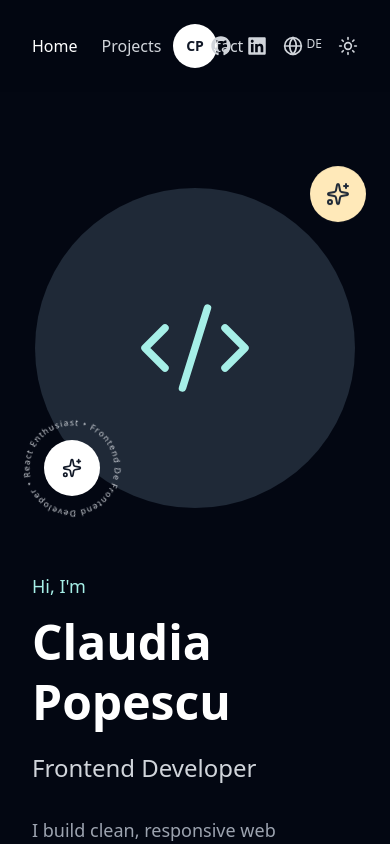
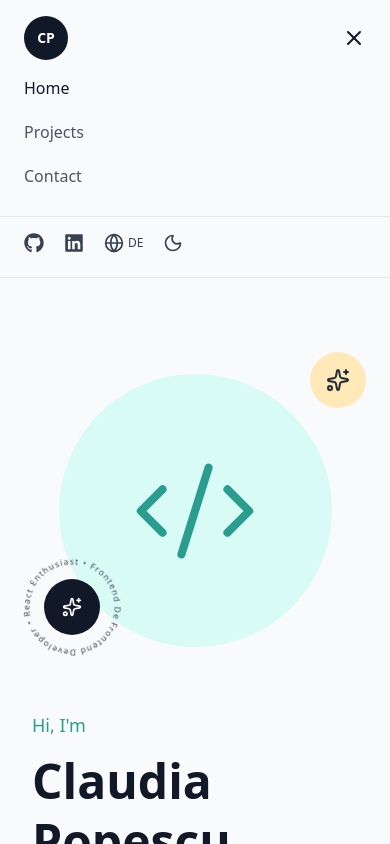
Before and after one commit to saftaclaudia/cp-portfolio, a React (Vite) app: page / in a window 390 px wide. Both pictures are taken after a click on the button "Open menu". Shown: the top 844 px of the page. Built offline with nearby package versions, Linux system fonts and the light colour scheme.

Commit message:
Fix mobile navigation menu spacing, hero circle aspect ratio, and border alignment

```diff
--- a/src/components/Header.tsx
+++ b/src/components/Header.tsx
@@ -1,9 +1,10 @@
 import { useTranslation } from "react-i18next";
-import { Sun, Moon, Globe } from "lucide-react";
+import { Sun, Moon, Globe, X, Menu } from "lucide-react";
 import { FaGithub, FaLinkedin } from "react-icons/fa6";
 import { useTheme } from "../context/useTheme";
 import { useLanguage } from "../context/useLanguage";
 import { Link } from "react-router-dom";
+import { useState } from "react";
 
 const socialLinks = [
   { icon: FaGithub, href: "https://github.com/saftaclaudia", label: "GitHub" },
@@ -18,9 +19,88 @@ function Header() {
   const { t } = useTranslation();
   const { isDark, toggleTheme } = useTheme();
   const { language, toggleLanguage } = useLanguage();
+  const [isMenuOpen, setIsMenuOpen] = useState(false);
 
   return (
-    <header className="sticky top-0 z-50 grid grid-cols-3 items-center py-6 px-8 bg-gray-50/95 dark:bg-gray-950/95 backdrop-blur-sm transition-colors">
+    <header className="sticky top-0 z-50  bg-gray-50/95 dark:bg-gray-950/95 backdrop-blur-sm transition-colors border-b border-gray-200 dark:border-gray-800">
+      <div className="md:hidden flex items-center justify-between py-4 px-6">
+        <div className="w-11 h-11 rounded-full bg-gray-900 dark:bg-white flex items-center justify-center">
+          <span className="text-white dark:text-gray-900 font-bold text-sm">
+            CP
+          </span>
+        </div>
+        <button
+          onClick={() => setIsMenuOpen(!isMenuOpen)}
+          aria-label={isMenuOpen ? "Close menu" : "Open menu"}
+          className="text-gray-900 dark:text-white"
+        >
+          {isMenuOpen ? <X size={24} /> : <Menu size={24} />}
+        </button>
+      </div>
+
+      {isMenuOpen && (
+        <div className="md:hidden flex flex-col gap-5 px-6 pb-6">
+          <Link
+            to="/"
+            onClick={() => setIsMenuOpen(false)}
+            className="text-gray-900 dark:text-white font-medium hover:text-mint-700 hover:dark:text-mint-300 transition-colors"
+          >
+            {t("header.home")}
+          </Link>
+          <Link
+            to="/#projects"
+            onClick={() => setIsMenuOpen(false)}
+            className="text-gray-600 dark:text-gray-300 hover:text-mint-700 hover:dark:text-mint-300 transition-colors"
+          >
+            {t("header.projects")}
+          </Link>
+          <Link
+            to="/contact"
+            onClick={() => setIsMenuOpen(false)}
+            className="text-gray-600 dark:text-gray-300 hover:text-mint-700 hover:dark:text-mint-300 transition-colors"
+          >
+            {t("header.contact")}
+          </Link>
+
+          <div className="flex items-center gap-5 pt-4 mt-2 -mx-6 px-6  border-t border-gray-200 dark:border-gray-800">
+            {socialLinks.map((social) => {
+              const Icon = social.icon;
+              return (
+                <a
+                  key={social.label}
+                  href={social.href}
+                  target="_blank"
+                  rel="noopener noreferrer"
+                  aria-label={social.label}
+                  className="text-gray-700 dark:text-gray-300 hover:text-mint-700 hover:dark:text-mint-300 transition-colors"
+                >
+                  <Icon size={20} />
+                </a>
+              );
+            })}
+
+            <button
+              onClick={toggleLanguage}
+              className="flex items-center gap-1 text-gray-700 dark:text-gray-300 hover:text-mint-700 hover:dark:text-mint-300 transition-colors"
+              aria-label="Toggle language"
+            >
+              <Globe size={20} />
+              <span className="text-xs font-medium">
+                {language === "en" ? "DE" : "EN"}
+              </span>
+            </button>
+            <button
+              onClick={toggleTheme}
+              className="text-gray-700 dark:text-gray-300 hover:text-mint-700 hover:dark:text-mint-300 transition-colors"
+              aria-label="Toggle theme"
+            >
+              {isDark ? <Sun size={20} /> : <Moon size={20} />}
+            </button>
+          </div>
+        </div>
+      )}
+
+      <div className="hidden md:grid grid-cols-3 items-center py-6 px-8">
         <nav className="flex gap-6">
           <Link
             to="/"
@@ -84,6 +164,7 @@ function Header() {
             {isDark ? <Sun size={20} /> : <Moon size={20} />}
           </button>
         </div>
+      </div>
     </header>
   );
 }
--- a/src/components/Hero.tsx
+++ b/src/components/Hero.tsx
@@ -7,9 +7,9 @@ function Hero() {
   return (
     <section className="grid grid-cols-1 md:grid-cols-2 items-center gap-16 px-8 py-24 max-w-6xl mx-auto min-h-[85vh]">
       <div className="relative flex justify-center items-center group">
-        <div className="w-80 h-80 md:w-[26rem] md:h-[26rem] rounded-full bg-mint-100 dark:bg-gray-800 flex items-center justify-center transition-transform duration-500 group-hover:scale-105">
+        <div className="w-[min(70vw,22rem)] h-[min(70vw,22rem)] rounded-full bg-mint-100 dark:bg-gray-800 flex items-center justify-center transition-transform duration-500 group-hover:scale-105">
           <Code2
-            size={120}
+            size={130}
             className="text-mint-700 dark:text-mint-300"
             strokeWidth={1.5}
           />
```
Lines whose indentation alone changed are shown as unchanged.
